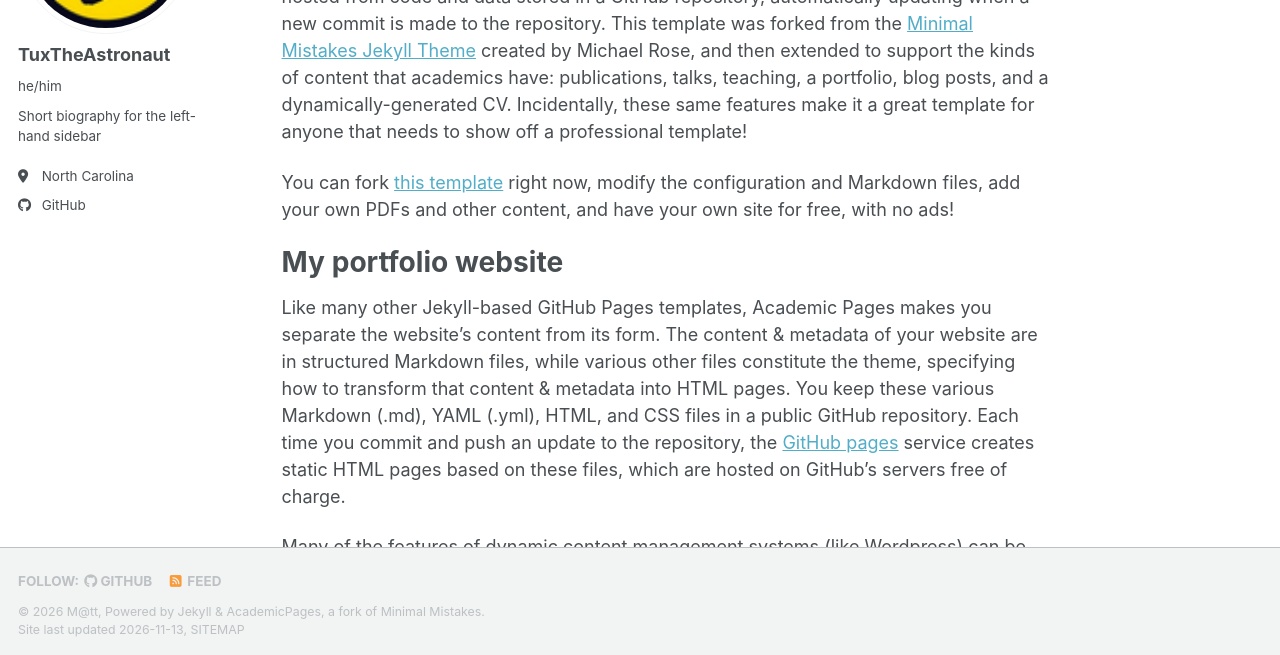
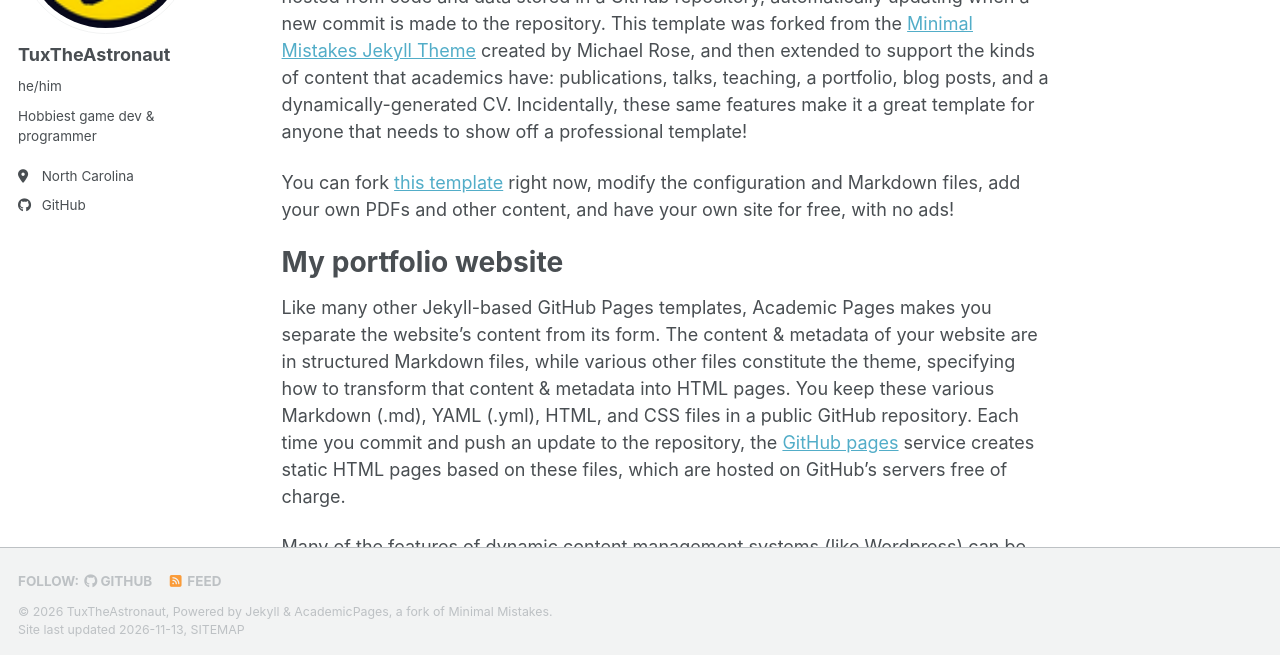
Before and after one commit to TuxTheAstronaut/tuxtheastronaut.github.io, a Jekyll site: the page built from _pages/about.md, in a window 1280 px wide and 900 px high. Shown: the part 242-897 px from the top of the window. Built offline with Jekyll 4.4.1, drawn with Linux system fonts in a browser that asks for light colours; a script bundle is joined from its source files by our own code; a style sheet for code colours, icons or effects is not loaded.

Commit message:
Update _config.yml

```diff
--- a/_config.yml
+++ b/_config.yml
@@ -11,8 +11,8 @@ locale                   : "en-US"
 site_theme               : "default" # The available themes options are "default", "air", "sunrise", "mint", "dirt" and "contrast"
 title                    : "TuxTheAstronaut"
 title_separator          : "-"
-name                     : &name "M@tt"
-description              : &description "M@tt's academic portfolio"   # Update this with a general description of your site, this is the default if not overridden by a page
+name                     : &name "TuxTheAstronaut"
+description              : &description "TuxTheAstronaut's academic portfolio"   # Update this with a general description of your site, this is the default if not overridden by a page
 url                      : https://tuxtheastronaut.github.io # The base hostname & protocol for your site e.g. "https://[your GitHub username].github.io",
                                                            # or if you already have some other page hosted on Github then use "https://[your GitHub username].github.io/[Your Repo Name]"
 baseurl                  : "" # the subpath of your site, e.g. "/blog"
@@ -26,7 +26,7 @@ author:
   avatar           : "profile.png"
   name             : "TuxTheAstronaut"
   pronouns         : "he/him"
-  bio              : "Short biography for the left-hand sidebar"
+  bio              : "Hobbiest game dev & programmer"
   location         : "North Carolina"
   employer         : # "Red Brick University"
   uri              : # URL
```
